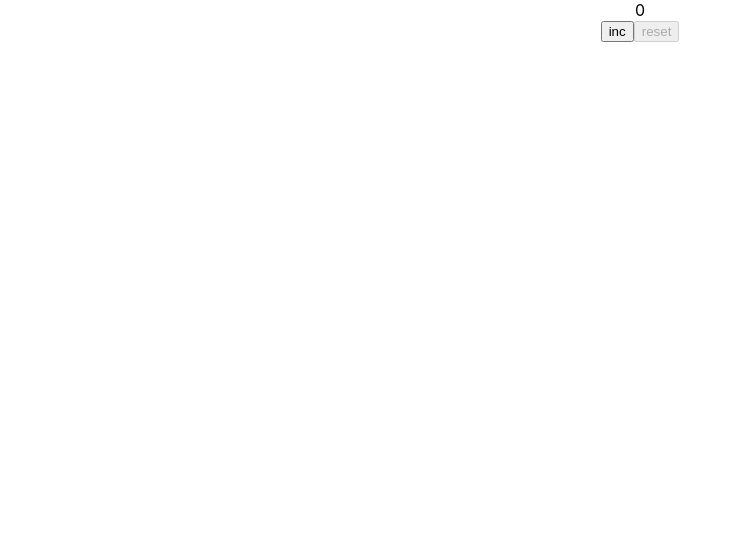
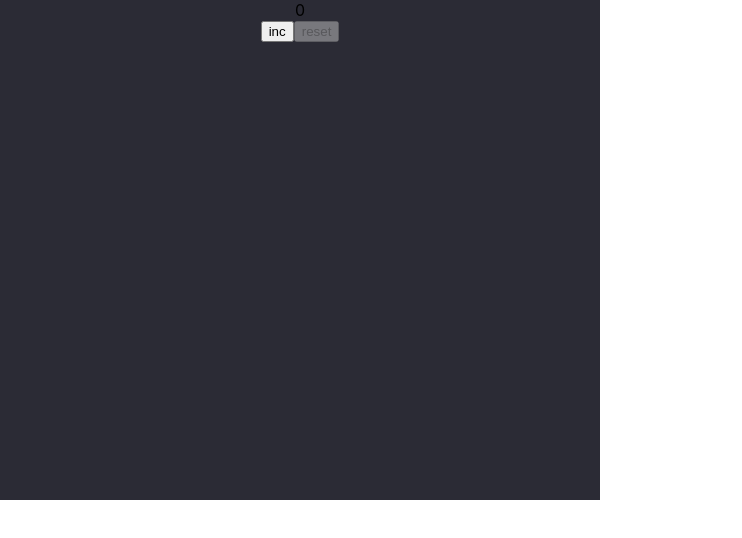
Before and after one commit to IJTINK7/Homework, a React (Create React App) app in the folder monday-counter-exam/: page / in a window 1280 px wide. Shown: the top 538 px of the page, without its empty margins (0-742 px from the left). Built offline with nearby package versions, Linux system fonts and the light colour scheme.

Commit message:
Creating "Counter" folder and css file

```diff
--- a/monday-counter-exam/src/App.tsx
+++ b/monday-counter-exam/src/App.tsx
@@ -1,6 +1,6 @@
 import React from 'react';
 import './App.css';
-import {Counter} from "./Counter";
+import {Counter} from "./Counter/Counter";
 
 function App() {
 	return (
--- /dev/null
+++ b/monday-counter-exam/src/Counter/Counter.css
@@ -0,0 +1,5 @@
+.Container{
+    width: 600px;
+    height: 500px;
+    background-color: #2b2b35;
+}
--- a/monday-counter-exam/src/Counter.tsx
+++ b/monday-counter-exam/src/Counter/Counter.tsx
@@ -1,4 +1,5 @@
 import React, {useState} from "react";
+import './Counter.css';
 
 export const Counter = () => {
 	const [initialNumber, setNewNumber] = useState(0);
```
